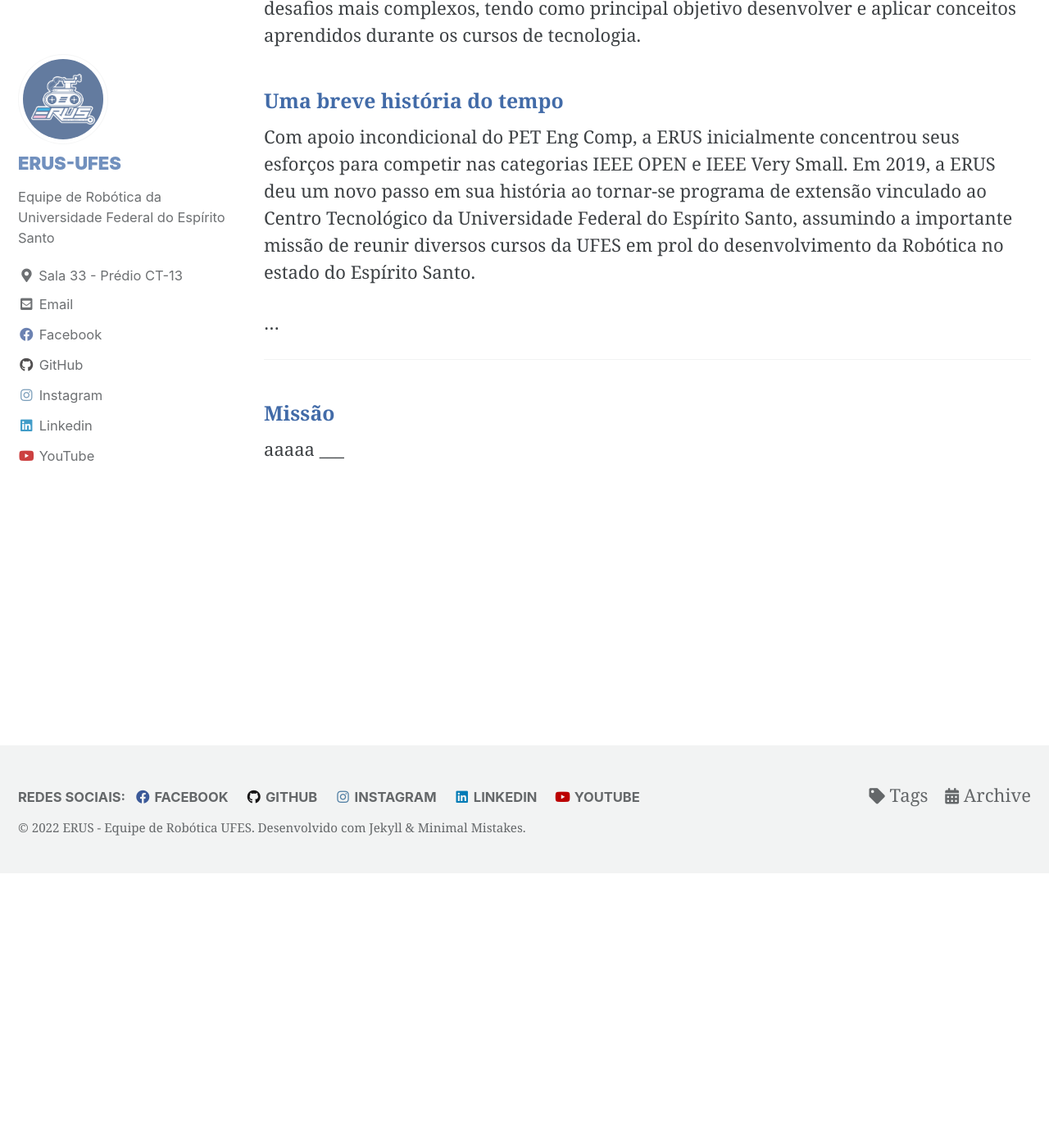
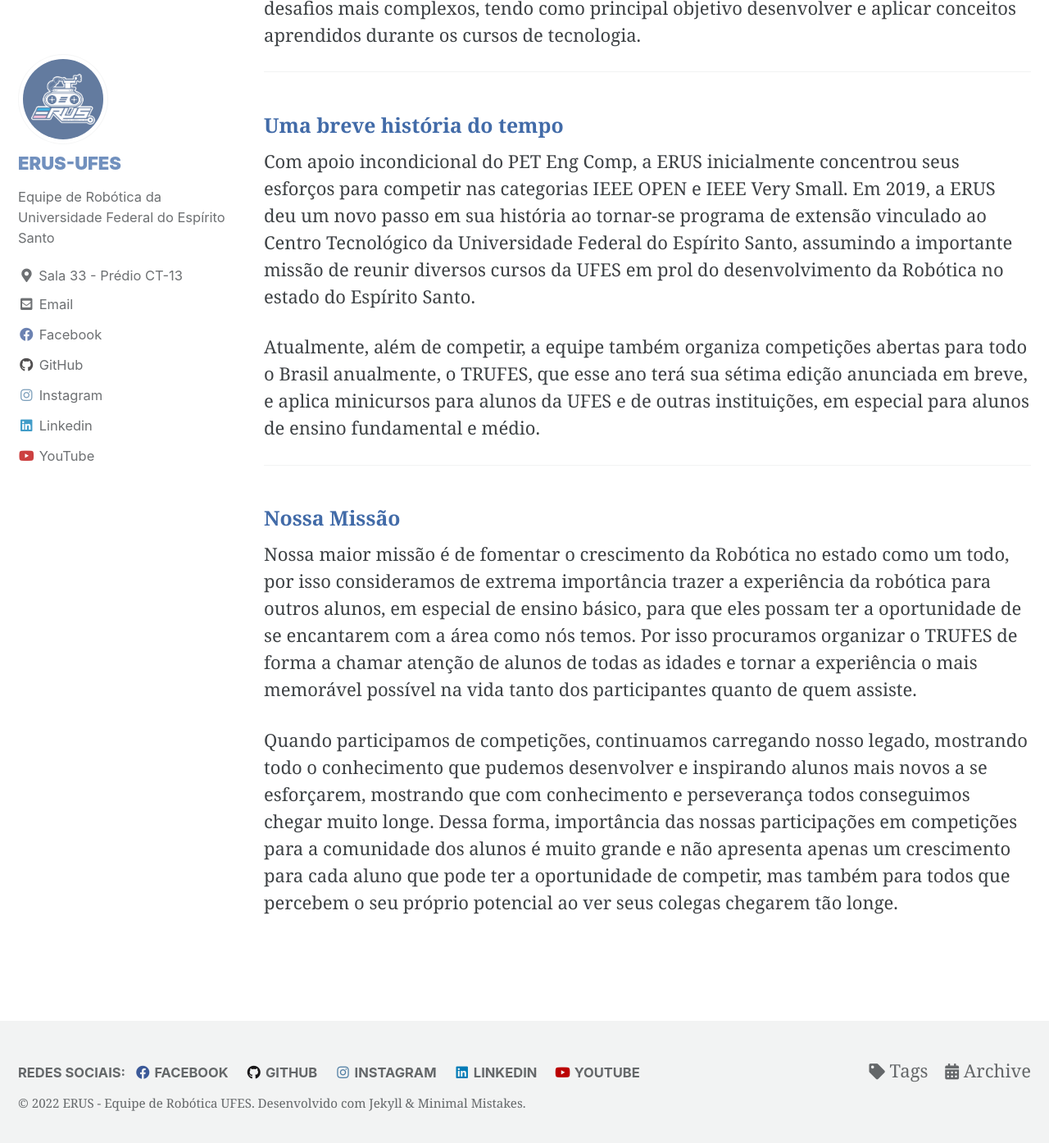
Before and after one commit to erufes/site, a Jekyll site: the page built from _pages/sobre.md, in a window 1280 px wide and 1400 px high, scrolled down 335 px. Shown: the top 1394 px of the window at 82% size. Built offline with Jekyll 4.4.1, drawn with Linux system fonts in a browser that asks for light colours; cached includes are drawn as plain includes.

Commit message:
modified:   _pages/sobre.md

```diff
--- a/_pages/sobre.md
+++ b/_pages/sobre.md
@@ -8,16 +8,17 @@ author_profile: true
 
 A Equipe de Robótica da UFES – ERUS – foi fundada em 2012, por alunos da engenharia de computação da Universidade Federal do Espírito Santo, ex-integrantes da equipe de robótica UFES Ultrabots (projeto do Laboratório de Robótica Educacional – LRE (fundado em 2006 e vinculado ao curso de Engenharia Mecânica da UFES), que obtiveram excelentes resultados na categoria IEEE SEK. Porém, fundaram a ERUS em busca de desafios mais complexos, tendo como principal objetivo desenvolver e aplicar conceitos aprendidos durante os cursos de tecnologia.
 
+------------------------------------------------------------
+
 ### Uma breve história do tempo
 Com apoio incondicional do PET Eng Comp, a ERUS inicialmente concentrou seus esforços para competir nas categorias IEEE OPEN e IEEE Very Small. Em 2019, a ERUS deu um novo passo em sua história ao tornar-se programa de extensão vinculado ao Centro Tecnológico da Universidade Federal do Espírito Santo, assumindo a importante missão de reunir diversos cursos da UFES em prol do desenvolvimento da Robótica no estado do Espírito Santo.
 
-...
+Atualmente, além de competir, a equipe também organiza competições abertas para todo o Brasil anualmente, o TRUFES, que esse ano terá sua sétima edição anunciada em breve, e aplica minicursos para alunos da UFES e de outras instituições, em especial para alunos de ensino fundamental e médio.
 
+---------------------------------------------------------
 
+### Nossa Missão
 
-___
+Nossa maior missão é de fomentar o crescimento da Robótica no estado como um todo, por isso consideramos de extrema importância trazer a experiência da robótica para outros alunos, em especial de ensino básico, para que eles possam ter a oportunidade de se encantarem com a área como nós temos. Por isso procuramos organizar o TRUFES de forma a chamar atenção de alunos de todas as idades e tornar a experiência o mais memorável possível na vida tanto dos participantes quanto de quem assiste.
 
-### Missão
-
-aaaaa
-___
+Quando participamos de competições, continuamos carregando nosso legado, mostrando todo o conhecimento que pudemos desenvolver e inspirando alunos mais novos a se esforçarem, mostrando que com conhecimento e perseverança todos conseguimos chegar muito longe. Dessa forma, importância das nossas participações em competições para a comunidade dos alunos é muito grande e não apresenta apenas um crescimento para cada aluno que pode ter a oportunidade de competir, mas também para todos que percebem o seu próprio potencial ao ver seus colegas chegarem tão longe.
```
